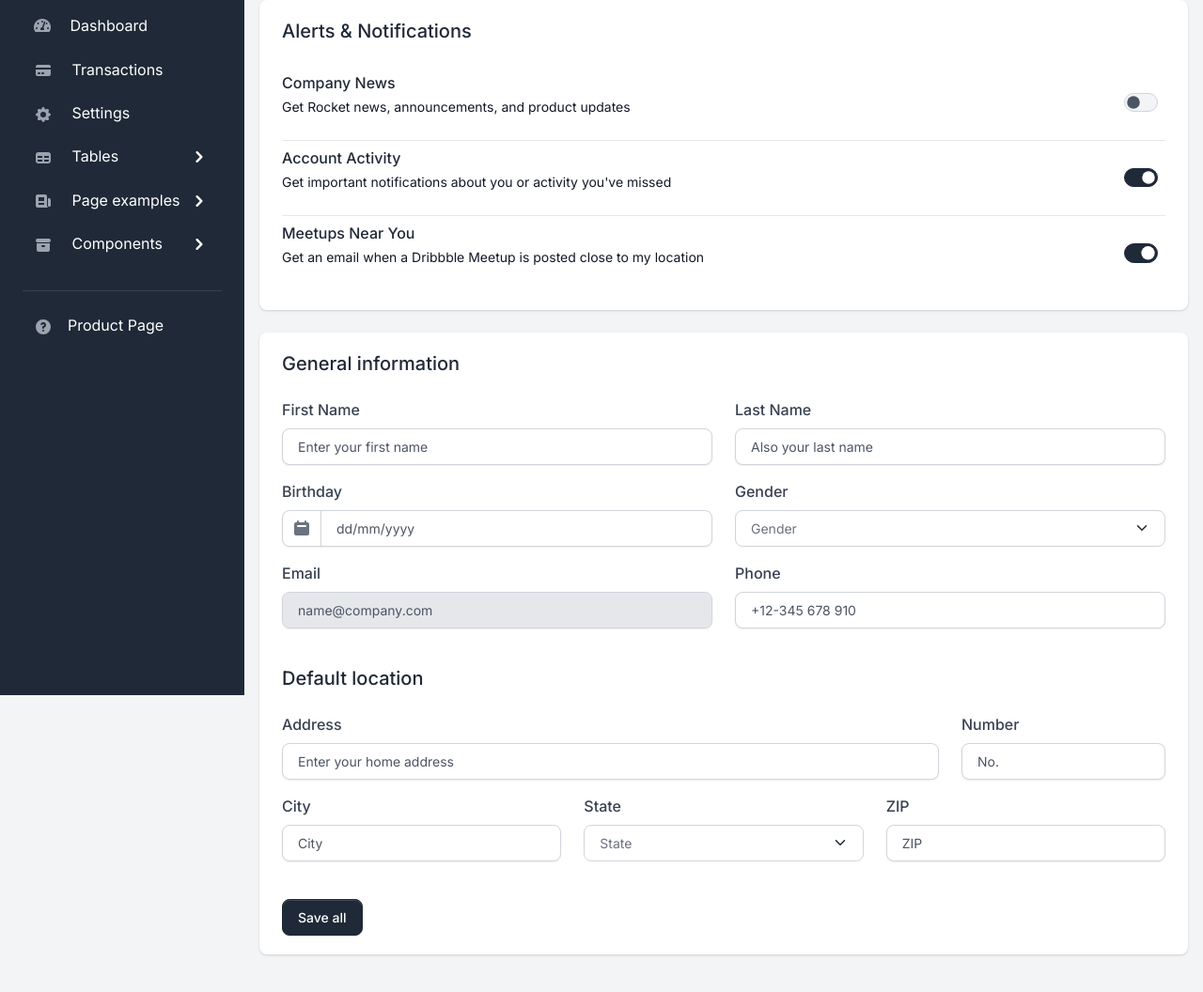
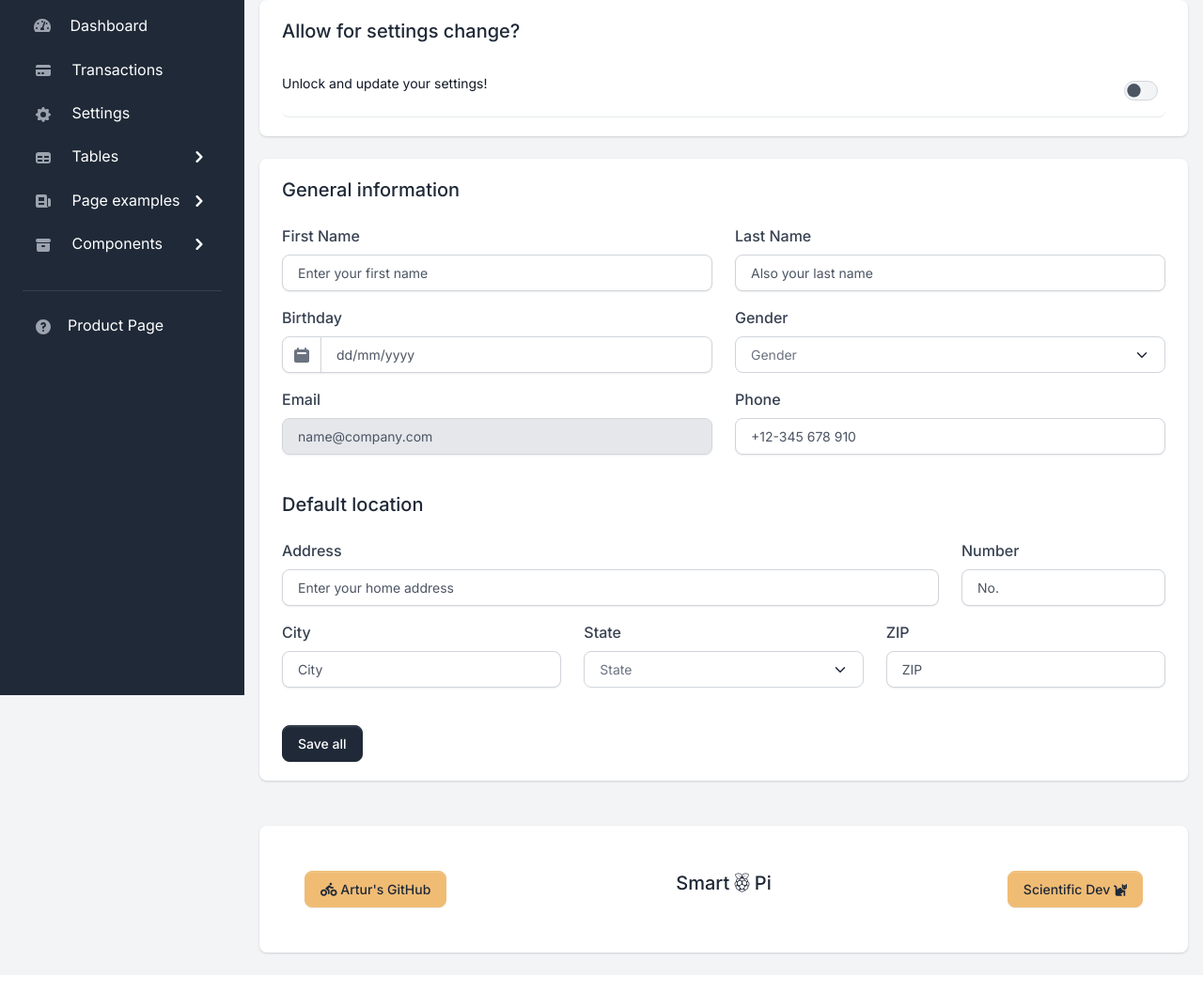
Before and after one commit to zacniewski/SmartPi, a Django app: template apps/templates/home/settings.html in a window 1280 px wide. Shown: the part 60-1116 px from the top of the page at 94% size. Run offline with Django 3.2, Linux system fonts and the light colour scheme; the template is opened without the code that fills it, so the values that code supplies are empty; some libraries are stand-ins or nearby versions.

Commit message:
Switch on settings page

```diff
--- a/apps/templates/home/settings.html
+++ b/apps/templates/home/settings.html
@@ -10,41 +10,16 @@
     <div class="row">
         <div class="col-12 col-xl-12">
             <div class="card card-body border-0 shadow mb-4 mb-xl-0">
-                <h2 class="h5 mb-4">Alerts & Notifications</h2>
+                <h2 class="h5 mb-4">Allow for settings change?</h2>
                 <ul class="list-group list-group-flush">
                     <li class="list-group-item d-flex align-items-center justify-content-between px-0 border-bottom">
                         <div>
-                            <h3 class="h6 mb-1">Company News</h3>
-                            <p class="small pe-4">Get Rocket news, announcements, and product updates</p>
+                            <p class="small pe-4">Unlock and update your settings!</p>
                         </div>
                         <div>
                             <div class="form-check form-switch">
                                 <input class="form-check-input" type="checkbox" id="user-notification-1">
                                 <label class="form-check-label" for="user-notification-1"></label>
-                            </div>
-                        </div>
-                    </li>
-                    <li class="list-group-item d-flex align-items-center justify-content-between px-0 border-bottom">
-                        <div>
-                            <h3 class="h6 mb-1">Account Activity</h3>
-                            <p class="small pe-4">Get important notifications about you or activity you've missed</p>
-                        </div>
-                        <div>
-                            <div class="form-check form-switch">
-                                <input class="form-check-input" type="checkbox" id="user-notification-2" checked>
-                                <label class="form-check-label" for="user-notification-2"></label>
-                            </div>
-                        </div>
-                    </li>
-                    <li class="list-group-item d-flex align-items-center justify-content-between px-0">
-                        <div>
-                            <h3 class="h6 mb-1">Meetups Near You</h3>
-                            <p class="small pe-4">Get an email when a Dribbble Meetup is posted close to my location</p>
-                        </div>
-                        <div>
-                            <div class="form-check form-switch">
-                                <input class="form-check-input" type="checkbox" id="user-notification-3" checked>
-                                <label class="form-check-label" for="user-notification-3"></label>
                             </div>
                         </div>
                     </li>
```
